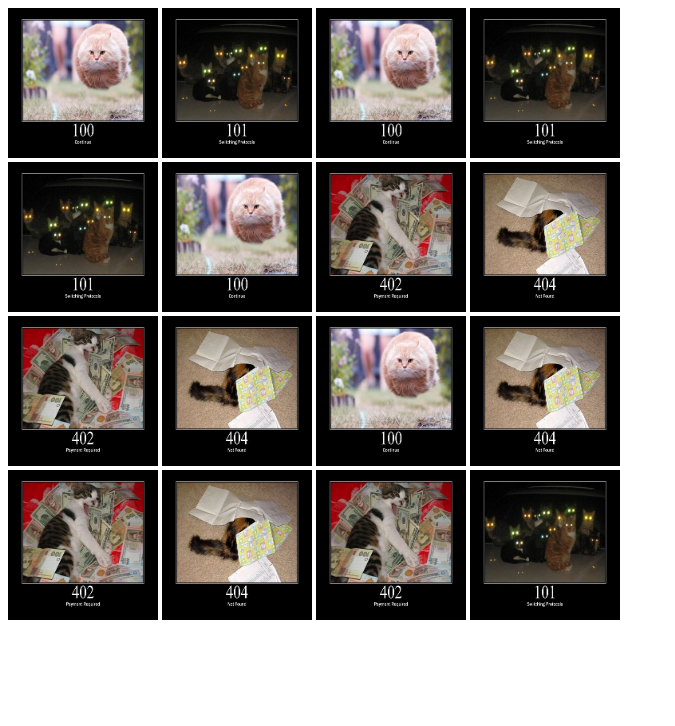
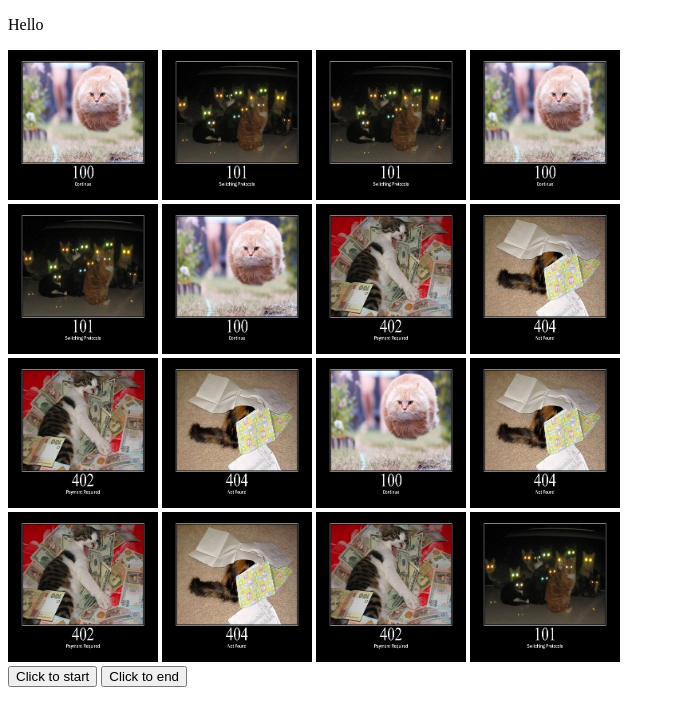
Before and after one commit to flyberson/Memorygame, a plain HTML site: page Main/Index.html in a window 1280 px wide. Shown: the whole page, without its empty margins (0-675 px from the left). Drawn offline with nearby package versions, Linux system fonts and the light colour scheme.

Commit message:
started javascript

```diff
--- a/Main/Index.html
+++ b/Main/Index.html
@@ -4,28 +4,35 @@
     <meta charset="UTF-8">
     <title>Title</title>
     <link rel="stylesheet" href="../CSS/Animation.css">
+    <script src="https://ajax.googleapis.com/ajax/libs/jquery/3.2.1/jquery.min.js"></script>
+    <script src="../../Memorygame/Javascript/js1.js"></script>
 </head>
 <body>
+<p>Hello</p>
 
- <img src="../images/100.jpg" style="height: 150px;width: 150px;"></a>
-<img src="../images/101.jpg" style="height: 150px;width: 150px"></a>
- <img src="../images/100.jpg" style="height: 150px;width: 150px"></a>
-<img src="../images/101.jpg" style="height: 150px;width: 150px"></a>
+<img src="../images/100.jpg" style="height: 150px;width: 150px;">
+<img src="../images/101.jpg" style="height: 150px;width: 150px">
+<img src="../images/101.jpg" style="height: 150px;width: 150px">
+<img src="../images/100.jpg" style="height: 150px;width: 150px">
 <br>
-<img src="../images/101.jpg" style="height: 150px;width: 150px"></a>
- <img src="../images/100.jpg" style="height: 150px;width: 150px"></a>
-<img src="../images/402.jpg" style="height: 150px;width: 150px"></a>
- <img src="../images/404.jpg" style="height: 150px;width: 150px"></a>
+<img src="../images/101.jpg" style="height: 150px;width: 150px">
+<img src="../images/100.jpg" style="height: 150px;width: 150px">
+<img src="../images/402.jpg" style="height: 150px;width: 150px">
+<img src="../images/404.jpg" style="height: 150px;width: 150px">
 <br>
- <img src="../images/402.jpg" style="height: 150px;width: 150px"></a>
- <img src="../images/404.jpg" style="height: 150px;width: 150px"></a>
- <img src="../images/100.jpg" style="height: 150px;width: 150px"></a>
- <img src="../images/404.jpg" style="height: 150px;width: 150px"></a>
+<img src="../images/402.jpg" style="height: 150px;width: 150px">
+<img src="../images/404.jpg" style="height: 150px;width: 150px">
+<img src="../images/100.jpg" style="height: 150px;width: 150px">
+<img src="../images/404.jpg" style="height: 150px;width: 150px">
 <br>
- <img src="../images/402.jpg" style="height: 150px;width: 150px"></a>
- <img src="../images/404.jpg" style="height: 150px;width: 150px"></a>
-<img src="../images/402.jpg" style="height: 150px;width: 150px"></a>
- <img src="../images/101.jpg" style="height: 150px;width: 150px"></a>
+<img src="../images/402.jpg" style="height: 150px;width: 150px">
+<img src="../images/404.jpg" style="height: 150px;width: 150px">
+<img src="../images/402.jpg" style="height: 150px;width: 150px">
+<img src="../images/101.jpg" style="height: 150px;width: 150px">
+<br>
+<button id="Startbutton"> Click to start</button>
+<button id="Button2end"> Click to end</button>
+
 
 
 </body>
```
Also changed, not shown: images/black.jpg (added).
